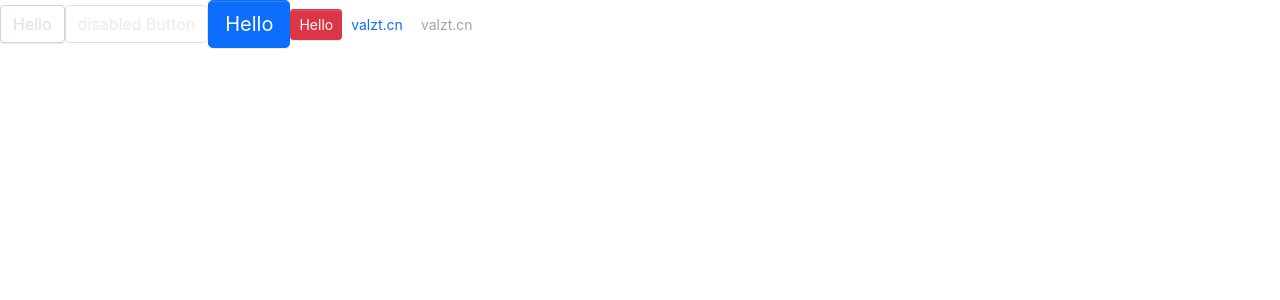
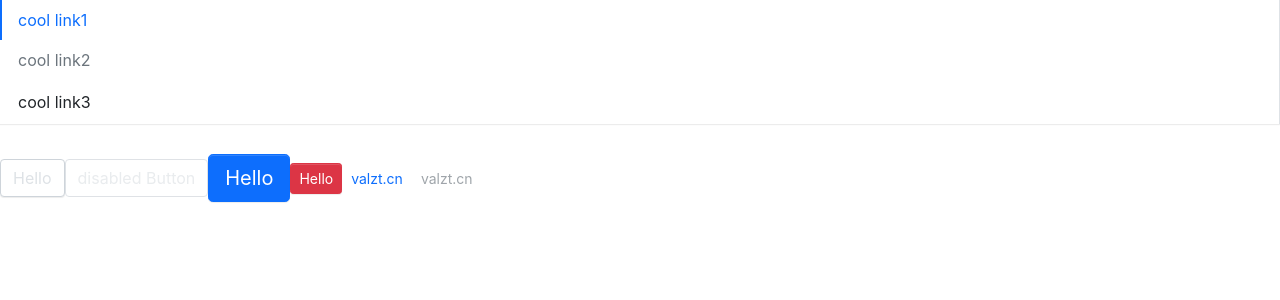
Before and after one commit to valcosmos/val-design, a React (Create React App) app: page / in a window 1280 px wide. Shown: the top 300 px of the page. Built offline with nearby package versions, Linux system fonts and the light colour scheme.

Commit message:
add menu

```diff
--- a/src/App.tsx
+++ b/src/App.tsx
@@ -1,9 +1,20 @@
 import React from 'react'
 import Button, { ButtonSize, ButtonType } from './components/Button/button'
-
+import Menu from './components/Menu/menu'
+import MenuItem from './components/Menu/menuItem'
 function App() {
   return (
     <div>
+      <header className="App-header">
+        <Menu defaultIndex={0} mode="vertical">
+          <MenuItem index={1}>cool link1</MenuItem>
+          <MenuItem index={2} disabled>
+            cool link2
+          </MenuItem>
+          <MenuItem index={3}>cool link3</MenuItem>
+        </Menu>
+
+        <div className="btns">
           <Button>Hello</Button>
           <Button disabled>disabled Button</Button>
           <Button btnType={ButtonType.Primary} size={ButtonSize.Large}>
@@ -16,7 +27,7 @@
             btnType={ButtonType.Link}
             size={ButtonSize.Small}
             href="https://valzt.cn"
-        target='_blank'
+            target="_blank"
           >
             valzt.cn
           </Button>
@@ -29,6 +40,8 @@
             valzt.cn
           </Button>
         </div>
+      </header>
+    </div>
   )
 }
 
--- /dev/null
+++ b/src/components/Menu/_style.scss
@@ -0,0 +1,46 @@
+.v-menu {
+  display: flex;
+  flex-wrap: nowrap;
+  padding-left: 0;
+  margin-bottom: 30px;
+  list-style: none;
+  border-bottom: $menu-border-width solid $menu-border-color;
+  box-shadow: $menu-box-shadow;
+  .menu-item {
+    padding: $menu-item-padding-y $menu-item-padding-x;
+    cursor: pointer;
+    transition: $menu-transition;
+    border-bottom: $menu-item-active-border-width solid transparent;
+    &:hover,
+    &:focus {
+      text-decoration: none;
+    }
+
+    &.is-disabled {
+      color: $menu-item-disabled-color;
+      pointer-events: none;
+      cursor: default;
+    }
+
+    &.is-active,
+    &:hover {
+      color: $menu-item-active-color;
+      border-bottom: $menu-item-active-border-width solid
+        $menu-item-active-color;
+    }
+  }
+}
+
+.menu-vertical {
+  flex-direction: column;
+  border-bottom: 0;
+  border-right: $menu-border-width solid $menu-border-color;
+  .menu-item {
+    border-left: $menu-item-active-border-width solid transparent;
+    &.is-active,
+    &:hover {
+      border-bottom: 0;
+      border-left: $menu-item-active-border-width solid $menu-item-active-color;
+    }
+  }
+}
--- /dev/null
+++ b/src/components/Menu/menu.tsx
@@ -0,0 +1,69 @@
+import React, { useState, createContext } from 'react'
+
+import classNames from 'classnames'
+import { MenuItemProps } from './menuItem'
+
+type MenuMode = 'horizontal' | 'vertical'
+type SelectCallback = (selectIndex: number) => void
+
+export interface MenuProps {
+  defaultIndex?: number
+  className?: string
+  mode?: MenuMode
+  style?: React.CSSProperties
+  onSelect?: (selectedIndex: number) => void
+}
+
+interface IMenuContext {
+  index: number
+  onSelect?: SelectCallback
+}
+
+export const MenuContext = createContext<IMenuContext>({ index: 0 })
+
+const Menu: React.FC<MenuProps> = (props) => {
+  const { className, mode, style, children, defaultIndex, onSelect } = props
+  const [currentActive, setActive] = useState(defaultIndex)
+  const classes = classNames('v-menu', className, {
+    'menu-vertical': mode === 'vertical'
+  })
+
+  const handleClick = (index: number) => {
+    setActive(index)
+    if (onSelect) {
+      onSelect(index)
+    }
+  }
+  const passedContext: IMenuContext = {
+    index: currentActive ? currentActive : 0,
+    onSelect: handleClick
+  }
+
+  const renderChildren = () =>
+    React.Children.map(children, (child, index) => {
+      const childElement =
+        child as React.FunctionComponentElement<MenuItemProps>
+      const { displayName } = childElement.type
+      if (displayName === 'MenuItem') {
+        return React.cloneElement(childElement, { index })
+      } else {
+        console.error(
+          'Warning: Menu has a child which is not a MenuItem component'
+        )
+      }
+    })
+  return (
+    <ul className={classes} style={style} data-testid="test-menu">
+      <MenuContext.Provider value={passedContext}>
+        {renderChildren()}
+      </MenuContext.Provider>
+    </ul>
+  )
+}
+
+Menu.defaultProps = {
+  defaultIndex: 0,
+  mode: 'horizontal'
+}
+
+export default Menu
--- /dev/null
+++ b/src/components/Menu/menuItem.tsx
@@ -0,0 +1,33 @@
+import React, { useContext } from 'react'
+import { MenuContext } from './menu'
+import classNames from 'classnames'
+
+export interface MenuItemProps {
+  index: number
+  disabled?: boolean
+  className?: string
+  style?: React.CSSProperties
+}
+
+const MenuItem: React.FC<MenuItemProps> = (props) => {
+  const { index, style, disabled, className, children } = props
+  const context = useContext(MenuContext)
+  const classes = classNames('menu-item', className, {
+    'is-disabled': disabled,
+    'is-active': context.index === index
+  })
+  const handleClick = () => {
+    if (context.onSelect && !disabled && typeof index === 'number') {
+      context.onSelect(index)
+    }
+  }
+  return (
+    <li className={classes} style={style} onClick={handleClick}>
+      {children}
+    </li>
+  )
+}
+
+MenuItem.displayName = 'MenuItem'
+
+export default MenuItem
--- a/src/styles/index.scss
+++ b/src/styles/index.scss
@@ -8,3 +8,6 @@
 
 // Button
 @import '../components/Button/style';
+
+// Menu
+@import '../components/Menu/style';
```
Also changed, not shown: 1 other file (tests, documents, lock files or other folders). Lines whose indentation alone changed are shown as unchanged.
